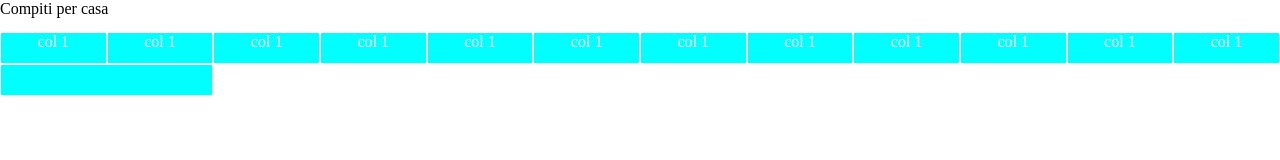
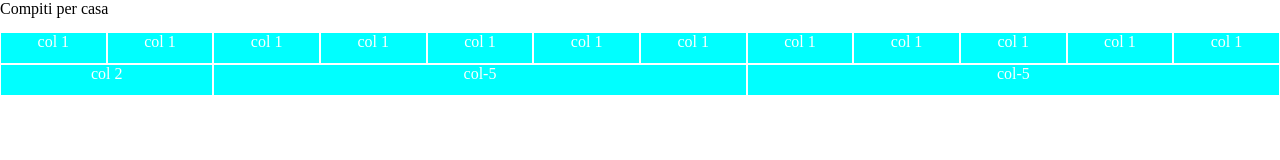
Before and after one commit to CarloColletti/html-css-12bool, a plain HTML site: page index.html in a window 1280 px wide. Drawn offline with Linux system fonts and the light colour scheme.

Commit message:
seconda riga

```diff
--- a/index.html
+++ b/index.html
@@ -18,6 +18,7 @@
 		<div class="row">
 			<h1>Compiti per casa</h1>
 		</div>
+		<!-- prima riga -->
 		<div class="row">
 			<div class="col-1">
 				col 1
@@ -56,11 +57,21 @@
 				col 1
 			</div>
 		</div>
-
+		<!-- seconda riga -->
 		<div class="row">
 			<div class="col-2">
-
+				col 2
 			</div>
+			<div class="col-5">
+				col-5
+			</div>
+			<div class="col-5">
+				col-5
+			</div>
+		</div>
+		<!-- terza righa -->
+		<div class="row">
+			<div></div>
 
 		</div>
 
```
